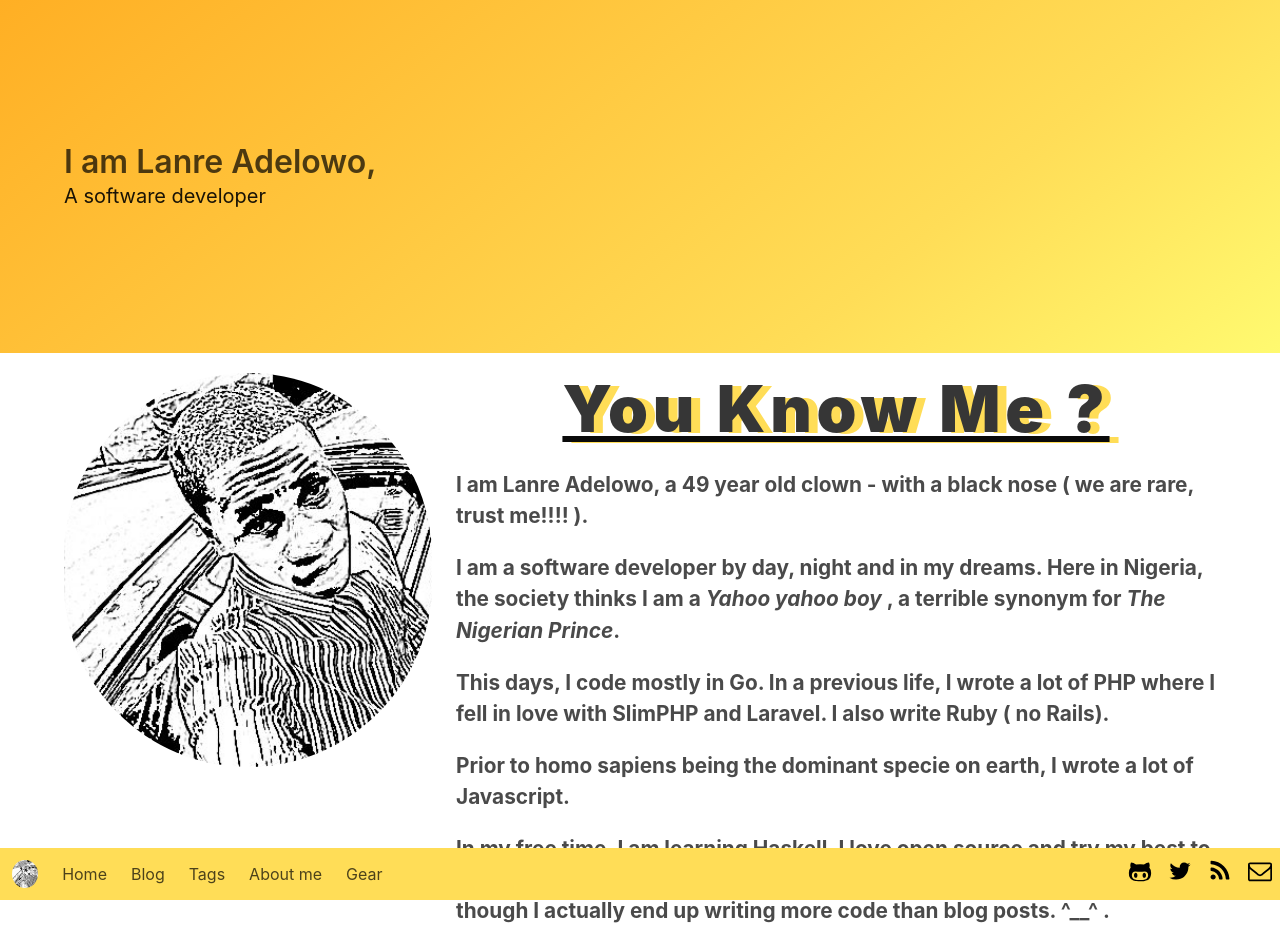
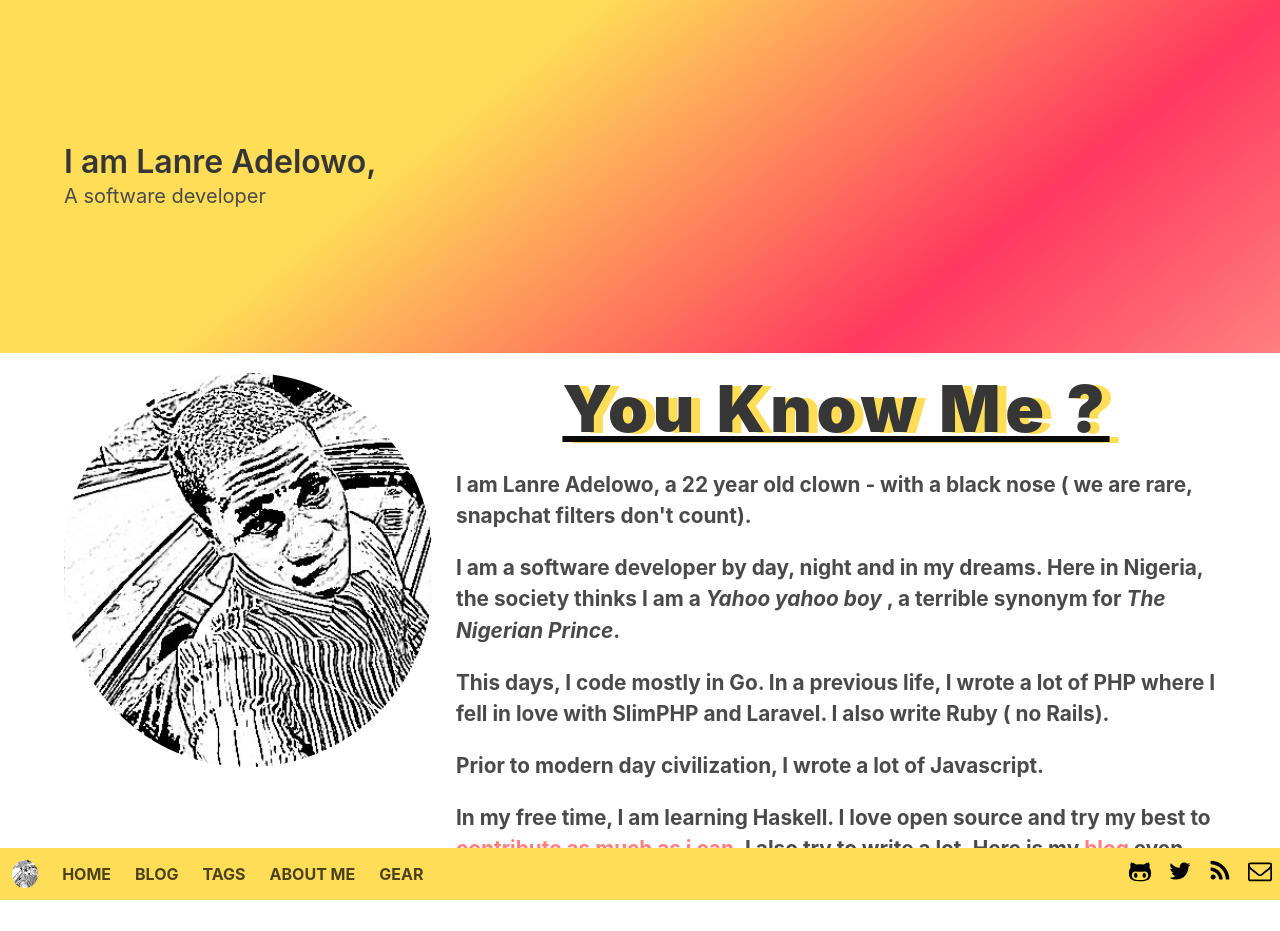
Before and after one commit to adelowo/portfolio, a Jekyll site: the page built from about.html, in a window 1280 px wide, cut to the strip 0-931 px from the top of the page. Built offline with Jekyll 4.4.1, drawn with Linux system fonts in a browser that asks for light colours.

Commit message:
redesigned about page and added updates for the homepage

```diff
--- a/_includes/head.html
+++ b/_includes/head.html
@@ -80,23 +80,23 @@
   {% include svg-icons.html %}
   <div id="navbarExampleTransparentExample" class="navbar-menu">
     <div class="navbar-start">
-      <a class="navbar-item" href="/">
+      <a class="navbar-item has-text-weight-bold is-uppercase" href="/">
         Home
       </a>
 
-  	<a class="navbar-item" href="/blog">
+  	<a class="navbar-item has-text-weight-bold is-uppercase" href="/blog">
          Blog
         </a>
 
-  	<a class="navbar-item" href="/tags">
+  	<a class="navbar-item has-text-weight-bold is-uppercase" href="/tags">
          Tags
         </a>
 
-  	<a class="navbar-item" href="/about">
+  	<a class="navbar-item has-text-weight-bold is-uppercase" href="/about">
          About me
         </a>
 
-  	<a class="navbar-item" href="/gear">
+  	<a class="navbar-item has-text-weight-bold is-uppercase" href="/gear">
          Gear
         </a>
     </div>
@@ -105,49 +105,48 @@
       <div class="navbar-item">
         <div class="field is-grouped">
           <p class="control control-icon">
-
-            <a aria-label="Github" target="_blank" href="https://github.com/{{site.github_username}}"
+            <a aria-label="Github"
+	            target="_blank"
+	            href="https://github.com/{{site.github_username}}"
 		    data-social-network="Github"
                     data-social-target="https://github.com/{{site.github_username}}">
               <svg class="icon icon-github-alt"><use xlink:href="#icon-github-alt"></use></svg>
             </a>
-
           </p>
 
           <p class="control control-icon">
-
-            <a aria-label="Twitter" target="_blank" href="https://twitter.com/{{site.twitter_username}}"
+            <a aria-label="Twitter"
+	            target="_blank"
+	            href="https://twitter.com/{{site.twitter_username}}"
 		    data-social-network="Twitter"
                     data-social-target="https://twitter.com/{{site.twitter_username}}">
               <svg class="icon icon-twitter"><use xlink:href="#icon-twitter"></use></svg>
             </a>
-
           </p>
 
           <p class="control control-icon">
-
-            <a aria-label="RSS feed" target="_blank" href="{{ "/feed.xml" | prepend: site.baseurl }}">
+            <a aria-label="RSS feed"
+		    target="_blank"
+		    href="{{ "/feed.xml" | prepend: site.baseurl }}">
               <svg class="icon icon-rss"><use xlink:href="#icon-rss"></use></svg>
             </a>
-
           </p>
 
 
           <p class="control">
-
-            <a aria-label="Send email" title="Send me an e-mail" href="mailto:{{site.email}}">
+            <a aria-label="Send email"
+		    title="Send me an e-mail"
+		    href="mailto:{{site.email}}">
               <svg class="icon icon-email"><use xlink:href="#icon-email"></use></svg>
             </a>
-
           </p>
-
         </div>
       </div>
     </div>
   </div>
 </nav>
 
-<section class="hero is-warning is-medium is-bold">
+<section class="hero is-tomato is-medium is-bold">
   <div class="hero-body">
     <div class="container">
       <h1 class="title">
--- a/about.html
+++ b/about.html
@@ -24,7 +24,8 @@
 		<div class="content">
 		<div id="has-about-text">
 		<p>
-   	   		I am Lanre Adelowo, a 49 year old clown - with a black nose ( we are rare, trust me!!!! ).
+   	   		I am Lanre Adelowo, a 22 year old clown - with a black nose
+			( we are rare, snapchat filters don't count).
 		</p>
 
 		<p>
@@ -43,14 +44,15 @@
 		</p>
 
 		<p>
-			Prior to homo sapiens being the dominant specie on
-			earth, I wrote a lot of Javascript.
+			Prior to modern day civilization, I wrote a lot of Javascript.
 		</p>
 
 		<p>
 			In my free time, I am learning Haskell. I love open source and
-			try my best to <a href="https://github.com/adelowo">contribute as much as i can</a>.
-   			I also try to write a lot. Here is my <a href="/blog">blog</a> even though I actually end up writing more code
+			try my best to <a href="https://github.com/adelowo"
+				class="is-tomato">contribute as much as i can</a>.
+   			I also try to write a lot. Here is my <a
+				class="is-tomato" href="/blog">blog</a> even though I actually end up writing more code
 			than blog posts. ^__^ .
    		</p>
 
--- a/blog/index.html
+++ b/blog/index.html
@@ -24,13 +24,13 @@
 {% assign tags_list = site.tags %}
   {% if tags_list.first[0] == null %}
     {% for tag in tags_list %}
-        <a class="tag is-warning is-large" data-scroll href="#{{ tag | slugify }}">
+        <a class="tag is-warning is-large is-tomato-tag" data-scroll href="#{{ tag | slugify }}">
 		{{ tag | replace:",","" }}
 	</a>
     {% endfor %}
   {% else %}
     {% for tag in tags_list %}
-        <a class="tag is-warning is-large" data-scroll href="#{{ tag[0] | slugify }}">
+        <a class="tag is-warning is-large is-tomato-tag" data-scroll href="#{{ tag[0] | slugify }}">
 		{{ tag[0] | replace: ",","" }}
 	</a>
     {% endfor %}
@@ -44,7 +44,7 @@
     <div class="is-pitch-word">
     <div class="level">
 	    <div class="level-item">
-		    <span class="title" id="{{ tag[0] | slugify }}">
+		    <span class="title is-tomato-tag" id="{{ tag[0] | slugify }}">
 			    {{ tag[0] }}
 		    </span>
 	    </div>
--- a/src/sass/_code.sass
+++ b/src/sass/_code.sass
@@ -4,7 +4,7 @@
     @extend %vertical-rhythm !optional;
 
     .highlighter-rouge &
-      background: hsl(0, 0%, 99%);
+      background: hsl(0, 0%, 98%);
 
     .c
       color: #998; font-style: italic  // Comment
```
Also changed, not shown: _includes/header-default.html (+5 -5 lines), _layouts/post.html (+5 -2 lines), src/sass/main.sass (+9 -2 lines), assets/css/main.css.
